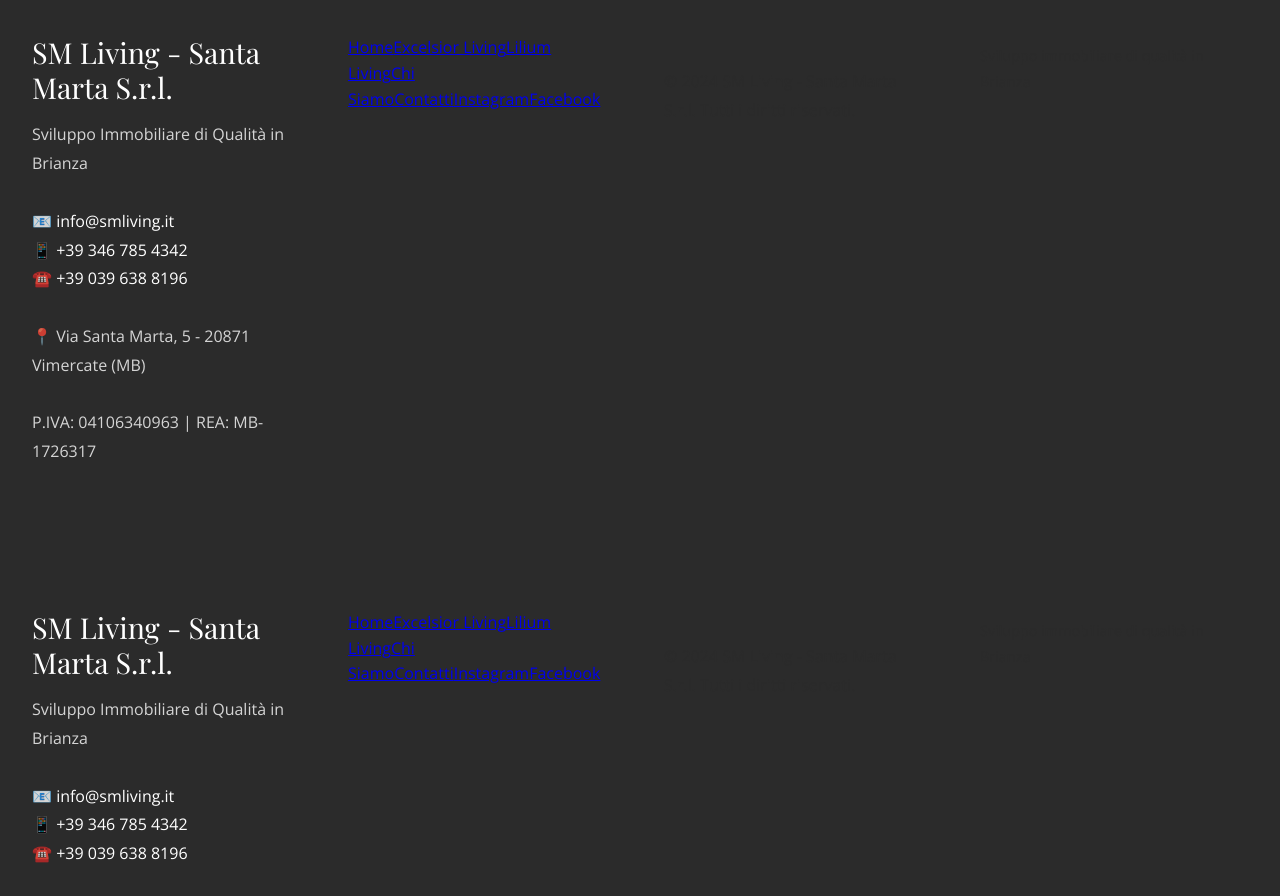
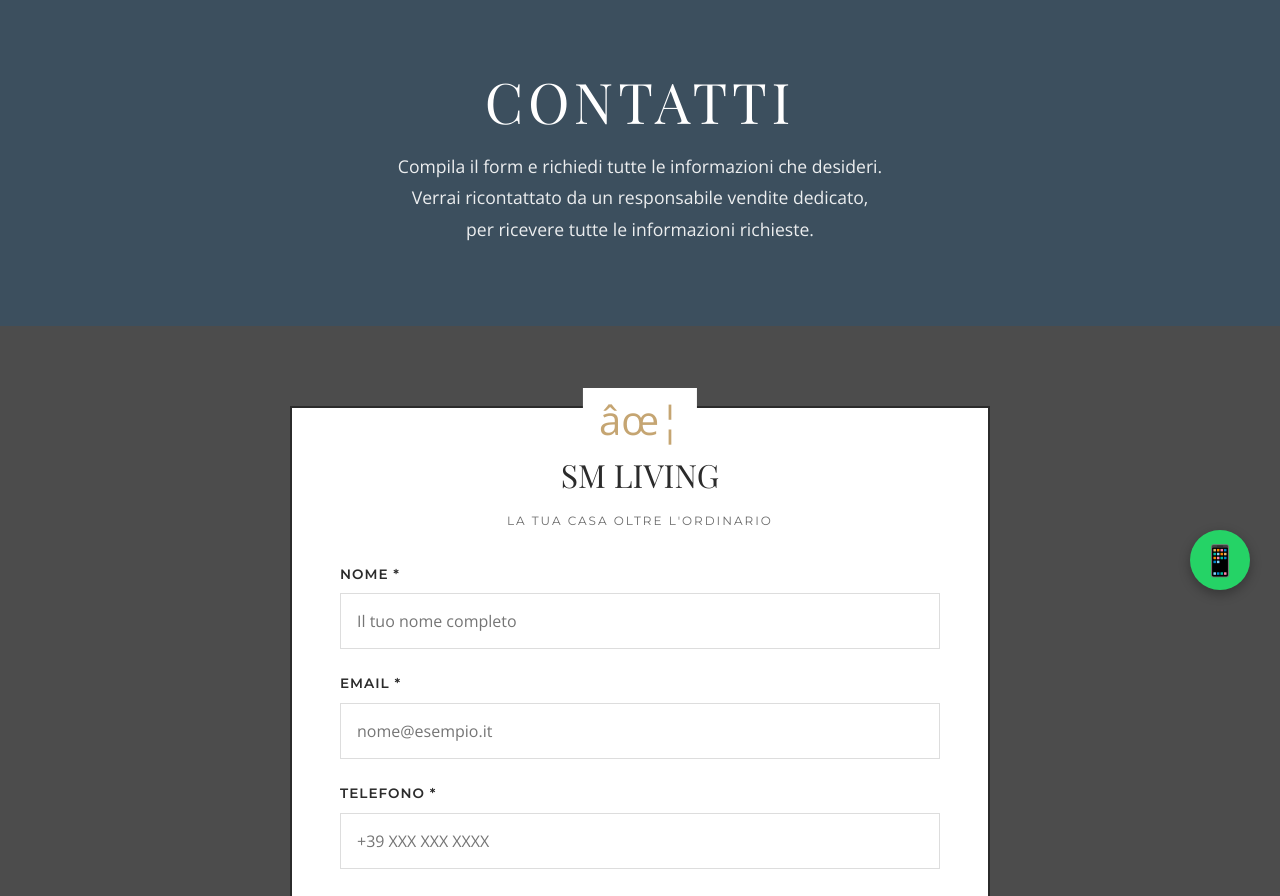
Before and after one commit to max11beretta-creator/smliving-website, a React (Vite) app: page /contatti in a window 1280 px wide. Shown: the part 180-1076 px from the top of the page. Built offline with nearby package versions, Linux system fonts and the light colour scheme; a web font is replaced by a local one.

Commit message:
Add complete contact form and update footer

```diff
--- a/src/pages/Contact.jsx
+++ b/src/pages/Contact.jsx
@@ -1,39 +1,222 @@
-import { Link } from 'react-router-dom';
+import { useState } from 'react';
 
-function Footer() {
+function Contact() {
+  const [formData, setFormData] = useState({
+    nome: '',
+    email: '',
+    telefono: '',
+    progetto: '',
+    messaggio: '',
+    privacy: false
+  });
+
+  const handleChange = (e) => {
+    const { name, value, type, checked } = e.target;
+    setFormData(prev => ({
+      ...prev,
+      [name]: type === 'checkbox' ? checked : value
+    }));
+  };
+
+  const handleSubmit = (e) => {
+    e.preventDefault();
+
+    if (!formData.privacy) {
+      alert('Per favore accetta la privacy policy per continuare.');
+      return;
+    }
+
+    // Create mailto link with form data
+    const subject = encodeURIComponent(`Richiesta informazioni - ${formData.progetto || 'Generale'}`);
+    const body = encodeURIComponent(`
+Nome: ${formData.nome}
+Email: ${formData.email}
+Telefono: ${formData.telefono}
+Progetto di interesse: ${formData.progetto}
+
+Messaggio:
+${formData.messaggio}
+    `);
+
+    window.location.href = `mailto:info@smliving.it?subject=${subject}&body=${body}`;
+  };
+
   return (
-    <footer className="footer">
-      <div className="footer-content">
-        <div style={{marginBottom: '2rem'}}>
-          <h3 style={{color: 'white', marginBottom: '1rem'}}>SM Living - Santa Marta S.r.l.</h3>
-          <p style={{color: 'rgba(255,255,255,0.8)', lineHeight: '1.8'}}>
-            Sviluppo Immobiliare di Qualità in Brianza<br />
-            <br />
-            📧 <a href="mailto:info@smliving.it" style={{color: 'white', textDecoration: 'none'}}>info@smliving.it</a><br />
-            📱 <a href="tel:+393467854342" style={{color: 'white', textDecoration: 'none'}}>+39 346 785 4342</a><br />
-            ☎️ <a href="tel:+390396388196" style={{color: 'white', textDecoration: 'none'}}>+39 039 638 8196</a><br />
-            <br />
-            📍 Via Santa Marta, 5 - 20871 Vimercate (MB)<br />
-            <br />
-            P.IVA: 04106340963 | REA: MB-1726317
+    <div className="contact-page">
+      {/* Hero */}
+      <section className="project-hero">
+        <h1>CONTATTI</h1>
+        <p>Compila il form e richiedi tutte le informazioni che desideri.<br/>
+        Verrai ricontattato da un responsabile vendite dedicato,<br/>
+        per ricevere tutte le informazioni richieste.</p>
+      </section>
+
+      {/* Contact Form */}
+      <section className="contact-form-section">
+        <div className="form-container">
+          <h2 style={{fontFamily: 'var(--font-serif)', fontSize: '2rem'}}>SM LIVING</h2>
+          <p style={{fontFamily: 'var(--font-sans)', fontSize: '0.75rem', letterSpacing: '2px', textTransform: 'uppercase'}}>
+            LA TUA CASA OLTRE L'ORDINARIO
+          </p>
+
+          <form className="contact-form" onSubmit={handleSubmit}>
+            <div className="form-group">
+              <label htmlFor="nome">Nome *</label>
+              <input
+                type="text"
+                id="nome"
+                name="nome"
+                value={formData.nome}
+                onChange={handleChange}
+                required
+                placeholder="Il tuo nome completo"
+              />
+            </div>
+
+            <div className="form-group">
+              <label htmlFor="email">Email *</label>
+              <input
+                type="email"
+                id="email"
+                name="email"
+                value={formData.email}
+                onChange={handleChange}
+                required
+                placeholder="nome@esempio.it"
+              />
+            </div>
+
+            <div className="form-group">
+              <label htmlFor="telefono">Telefono *</label>
+              <input
+                type="tel"
+                id="telefono"
+                name="telefono"
+                value={formData.telefono}
+                onChange={handleChange}
+                required
+                placeholder="+39 XXX XXX XXXX"
+              />
+            </div>
+
+            <div className="form-group">
+              <label htmlFor="progetto">Progetto di interesse *</label>
+              <select
+                id="progetto"
+                name="progetto"
+                value={formData.progetto}
+                onChange={handleChange}
+                required
+              >
+                <option value="">Seleziona un progetto</option>
+                <option value="Excelsior Living - Agrate Brianza">Excelsior Living - Agrate Brianza</option>
+                <option value="Lilium Living - Bellusco">Lilium Living - Bellusco</option>
+                <option value="Informazioni generali">Informazioni generali</option>
+              </select>
+            </div>
+
+            <div className="form-group">
+              <label htmlFor="messaggio">Messaggio</label>
+              <textarea
+                id="messaggio"
+                name="messaggio"
+                value={formData.messaggio}
+                onChange={handleChange}
+                placeholder="Scrivi qui il tuo messaggio..."
+              ></textarea>
+            </div>
+
+            <div className="checkbox-group">
+              <input
+                type="checkbox"
+                id="privacy"
+                name="privacy"
+                checked={formData.privacy}
+                onChange={handleChange}
+                required
+              />
+              <label htmlFor="privacy">
+                Acconsento al trattamento dei miei dati personali secondo la Privacy Policy.
+                I dati forniti saranno utilizzati esclusivamente per rispondere alla richiesta di informazioni.
+              </label>
+            </div>
+
+            <button type="submit" className="cta-button cta-button-blue">
+              INVIA RICHIESTA INFORMAZIONI
+            </button>
+          </form>
+        </div>
+      </section>
+
+      {/* Contact Info */}
+      <section style={{padding: '4rem 2rem', maxWidth: '1200px', margin: '0 auto'}}>
+        <div style={{display: 'grid', gridTemplateColumns: 'repeat(auto-fit, minmax(280px, 1fr))', gap: '3rem'}}>
+          {/* Sede */}
+          <div>
+            <span className="label-category">SEDE</span>
+            <h3 style={{marginTop: '1rem', marginBottom: '1rem'}}>Ufficio</h3>
+            <p style={{marginBottom: '0.5rem'}}>
+              <strong>Indirizzo:</strong><br/>
+              Via Santa Marta, 5<br/>
+              20871 Vimercate (MB)
+            </p>
+          </div>
+
+          {/* Contatti */}
+          <div>
+            <span className="label-category">CONTATTI</span>
+            <h3 style={{marginTop: '1rem', marginBottom: '1rem'}}>Scrivici</h3>
+            <p style={{marginBottom: '0.5rem'}}>
+              <strong>Email generale:</strong><br/>
+              <a href="mailto:info@smliving.it">info@smliving.it</a>
+            </p>
+            <p style={{marginBottom: '0.5rem'}}>
+              <strong>Excelsior Living:</strong><br/>
+              <a href="mailto:agrate@smliving.it">agrate@smliving.it</a>
+            </p>
+            <p>
+              <strong>Lilium Living:</strong><br/>
+              <a href="mailto:bellusco@smliving.it">bellusco@smliving.it</a>
+            </p>
+          </div>
+
+          {/* Telefono */}
+          <div>
+            <span className="label-category">TELEFONO</span>
+            <h3 style={{marginTop: '1rem', marginBottom: '1rem'}}>Chiamaci</h3>
+            <p style={{marginBottom: '0.5rem'}}>
+              <strong>Mobile:</strong><br/>
+              <a href="tel:+393467854342">+39 346 785 4342</a>
+            </p>
+            <p>
+              <strong>Ufficio:</strong><br/>
+              <a href="tel:+390396388196">+39 039 638 8196</a>
+            </p>
+          </div>
+        </div>
+
+        {/* Social & Legal */}
+        <div style={{marginTop: '3rem', textAlign: 'center', paddingTop: '2rem', borderTop: '1px solid #e0e0e0'}}>
+          <p style={{color: 'var(--text-gray)', fontSize: '0.9rem'}}>
+            <strong>SM Living - Santa Marta S.r.l.</strong><br/>
+            P.IVA: 04106340963 | REA: MB-1726317<br/>
+            Capitale Sociale: € 10.000,00 i.v.
           </p>
         </div>
+      </section>
 
-        <div className="footer-links">
-          <Link to="/">Home</Link>
-          <Link to="/excelsior-living">Excelsior Living</Link>
-          <Link to="/lilium-living">Lilium Living</Link>
-          <Link to="/chi-siamo">Chi Siamo</Link>
-          <Link to="/contatti">Contatti</Link>
-          <a href="https://www.instagram.com/smlivingsrl/" target="_blank" rel="noopener noreferrer">Instagram</a>
-          <a href="https://www.facebook.com/smlivingsrl" target="_blank" rel="noopener noreferrer">Facebook</a>
-        </div>
-
-        <p style={{marginTop: '2rem'}}>&copy; 2024 SM Living - Santa Marta S.r.l. Tutti i diritti riservati.</p>
-        <p style={{fontSize: '0.9rem', marginTop: '0.5rem'}}>Sviluppo immobiliare di qualità in Brianza</p>
-      </div>
-    </footer>
+      {/* WhatsApp Float Button */}
+      <a
+        href="https://wa.me/393467854342"
+        className="whatsapp-float"
+        target="_blank"
+        rel="noopener noreferrer"
+        aria-label="Contattaci su WhatsApp"
+      >
+        📱
+      </a>
+    </div>
   );
 }
 
-export default Footer;"Update footer with complete contact info"
+export default Contact;"Add complete contact form"
```
